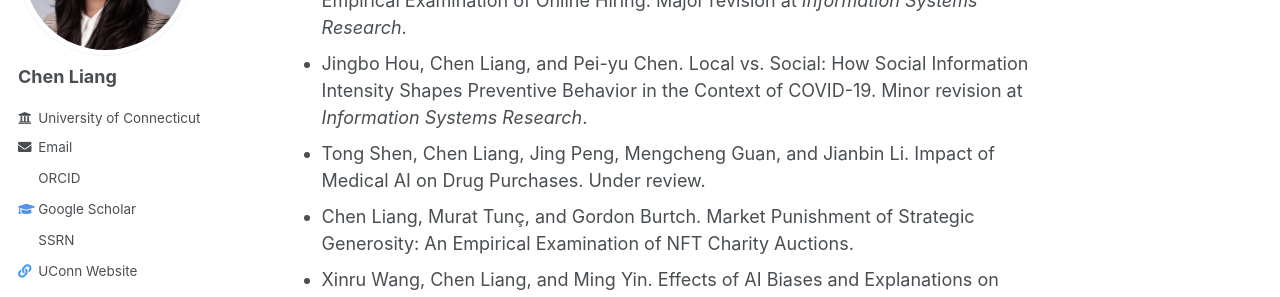
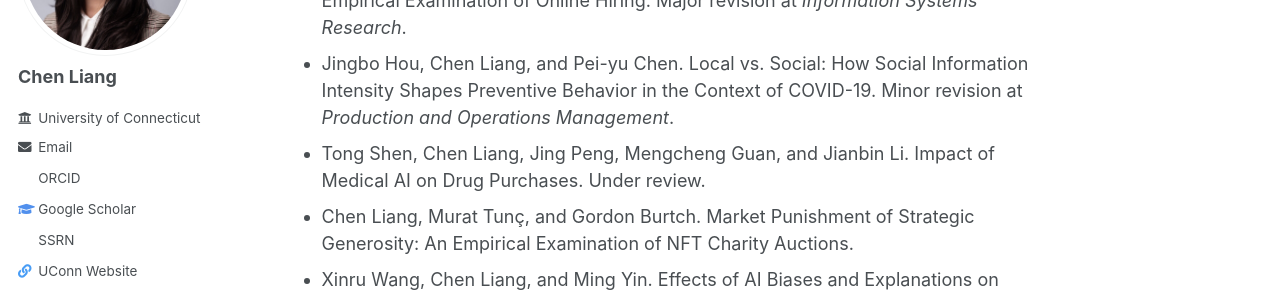
Before and after one commit to chen0liang/chen0liang.github.io, a Jekyll site: the page built from _pages/research.md, in a window 1280 px wide and 900 px high, scrolled down 933 px. Shown: the part 153-450 px from the top of the window. Built offline with Jekyll 4.4.1, drawn with Linux system fonts in a browser that asks for light colours; a style sheet for code colours, icons or effects is not loaded.

Commit message:
update working papers

```diff
--- a/_pages/research.md
+++ b/_pages/research.md
@@ -21,7 +21,7 @@ author_profile: true
 ## Selected Working Papers
 
 -   Chen Liang, Yili Hong, and Bin Gu. Can Monitoring Help Flatten the World? An Empirical Examination of Online Hiring. Major revision at *Information Systems Research*.
--   Jingbo Hou, Chen Liang, and Pei-yu Chen. Local vs. Social: How Social Information Intensity Shapes Preventive Behavior in the Context of COVID-19. Minor revision at *Information Systems Research*.
+-   Jingbo Hou, Chen Liang, and Pei-yu Chen. Local vs. Social: How Social Information Intensity Shapes Preventive Behavior in the Context of COVID-19. Minor revision at *Production and Operations Management*.
 -   Tong Shen, Chen Liang, Jing Peng, Mengcheng Guan, and Jianbin Li. Impact of Medical AI on Drug Purchases. Under review.
 -   Chen Liang, Murat Tunç, and Gordon Burtch. Market Punishment of Strategic Generosity: An Empirical Examination of NFT Charity Auctions.
 -   Xinru Wang, Chen Liang, and Ming Yin. Effects of AI Biases and Explanations on Human Decision Fairness: A Case Study in Rental Markets.
```
